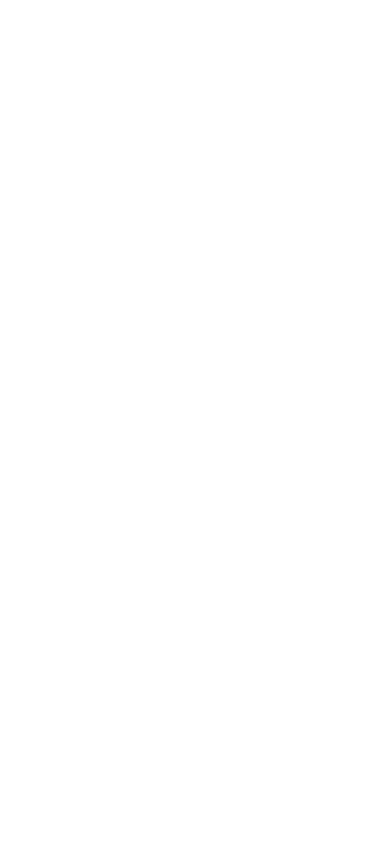
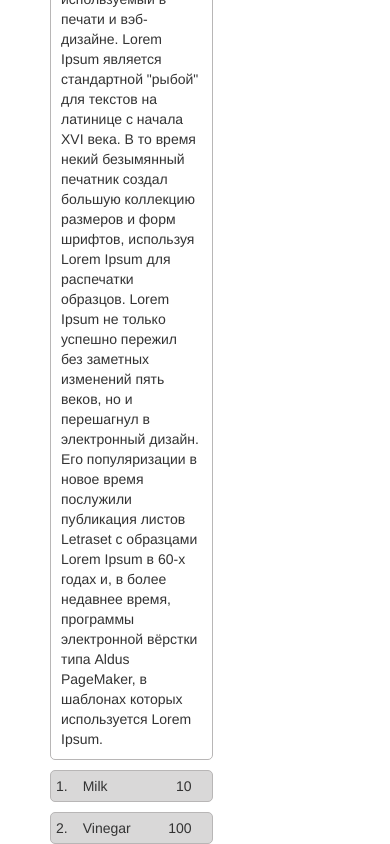
Before and after one commit to SergeyTitov2019/Recipe-App, an Angular app: page /recipes/0 in a window 390 px wide. Shown: the part 810-1654 px from the top of the page. Before the commit the page ends 844 px from the top, so only its background shows below. Built offline with nearby package versions, Linux system fonts and the light colour scheme.

Commit message:
part # 16. Forms [ 243 ]

```diff
--- a/src/app/app.module.ts
+++ b/src/app/app.module.ts
@@ -16,6 +16,7 @@
 import {AppRoutingModule} from "./app-routing/app-routing.module";
 import { RecipeStartComponent } from './components/recipes/recipe-start/recipe-start.component';
 import { RecipeEditComponent } from './components/recipes/recipe-edit/recipe-edit.component';
+import {RecipeService} from "./services/recipe.service";
 
 @NgModule({
   declarations: [
@@ -39,7 +40,7 @@
     ReactiveFormsModule,
     AppRoutingModule
   ],
-  providers: [],
+  providers: [RecipeService],
   bootstrap: [AppComponent]
 })
 export class AppModule {
--- a/src/app/components/recipes/recipe-edit/recipe-edit.component.ts
+++ b/src/app/components/recipes/recipe-edit/recipe-edit.component.ts
@@ -1,5 +1,5 @@
 import { Component, OnInit } from '@angular/core';
-import {ActivatedRoute, Params} from "@angular/router";
+import {ActivatedRoute, Params, Router} from "@angular/router";
 import {FormArray, FormControl, FormGroup, NgForm} from "@angular/forms";
 import {RecipeService} from "../../../services/recipe.service";
 import {Recipe} from "../recipe.model";
@@ -16,7 +16,8 @@
   recipeForm!: FormGroup;
 
   constructor(private route: ActivatedRoute,
-              private recipeService: RecipeService
+              private recipeService: RecipeService,
+              private router: Router
   ) { }
 
   ngOnInit(): void {
@@ -78,6 +79,7 @@
     }else{
       this.recipeService.addRecipe(this.recipeForm.value)
     }
+    this.onCancel()
   }
 
   onAddIngredient() {
@@ -92,8 +94,11 @@
 
   onDeleteIngredient(index: number) {
     console.log(index);
-    this.recipeService.deleteIngredients(index)
-    this.initForm()
+    (<FormArray>this.recipeForm.get('ingredients')).removeAt(index)
 
   }
+
+  onCancel() {
+    this.router.navigate(['../'], {relativeTo: this.route})
+  }
 }
--- a/src/app/components/recipes/recipes-detail/recipes-detail.component.css
+++ b/src/app/components/recipes/recipes-detail/recipes-detail.component.css
@@ -4,3 +4,32 @@
 li{
   cursor: pointer;
 }
+.ingredient-list-wrapper{
+  display: flex;
+  justify-content: flex-start;
+  margin-top: 1rem;
+  border: 1px solid #b8b6b6;
+  background-color: #d9d8d8;
+  border-radius: 5px;
+  padding: 5px;
+}
+span{
+  display: flex;
+  min-width: 5rem;
+}
+
+.ingredient-list {
+ display: flex;
+  justify-content: space-between;
+}
+.ingredient-list span:nth-child(2) {
+ display: flex;
+  justify-content: flex-end;
+}
+.description-list-wrapper{
+  margin-top: 3rem;
+  border: 1px solid #b8b6b6;
+  border-radius: 5px;
+  padding: 10px;
+
+}
--- a/src/app/components/recipes/recipes-detail/recipes-detail.component.html
+++ b/src/app/components/recipes/recipes-detail/recipes-detail.component.html
@@ -30,13 +30,19 @@
     </div>
   </div>
   <div class="row">
-    <div class="col-xs-12">
+    <div class="col-xs-6 description-list-wrapper">
       {{ recipe.description }}
     </div>
   </div>
-  <div class="row">
-    <div class="col-xs-12">
-      Ingredients
+  <div class="row" *ngFor="let ingredient of recipe.ingredients; let i = index">
+    <div class="col-xs-6 ingredient-list-wrapper" >
+      {{i+1}}.
+      <div class="col-xs-12 ingredient-list">
+        <span>{{ ingredient.name }}</span>
+        <span>{{ ingredient.amount }}</span>
+      </div>
+
+
     </div>
   </div>
 </div>
--- a/src/app/components/recipes/recipes-detail/recipes-detail.component.ts
+++ b/src/app/components/recipes/recipes-detail/recipes-detail.component.ts
@@ -37,6 +37,8 @@
   }
 
   onDeleteRecipe() {
+    this.recipeService.deleteRecipe(this.id)
+    this.router.navigate(['../'], {relativeTo: this.route})
 
   }
 }
--- a/src/app/components/recipes/recipes-list/recipes-item/recipes-item.component.html
+++ b/src/app/components/recipes/recipes-list/recipes-item/recipes-item.component.html
@@ -5,7 +5,7 @@
 >
   <div class="pull-left">
     <h4 class="list-group-item-heading">{{recipe.name}}</h4>
-    <p class="list-group-item-text">{{recipe.description}}</p>
+<!--    <p class="list-group-item-text">{{recipe.description}}</p>-->
   </div>
   <span class="pull-right">
           <img src="{{recipe.imagePath}}"
--- a/src/app/components/recipes/recipes-list/recipes-list.component.ts
+++ b/src/app/components/recipes/recipes-list/recipes-list.component.ts
@@ -1,16 +1,18 @@
-import { Component, OnInit } from '@angular/core';
+import {Component, OnDestroy, OnInit} from '@angular/core';
 import { Recipe } from "../recipe.model";
 import { RecipeService } from "../../../services/recipe.service";
 import { ActivatedRoute, Router } from "@angular/router";
+import {Subscription} from "rxjs";
 
 @Component({
   selector: 'app-recipes-list',
   templateUrl: './recipes-list.component.html',
   styleUrls: ['./recipes-list.component.css']
 })
-export class RecipesListComponent implements OnInit {
+export class RecipesListComponent implements OnInit, OnDestroy {
 
   recipes: Recipe[] = []
+  subscription: Subscription = new Subscription()
 
   constructor( private recipeService: RecipeService,
               private router: Router,
@@ -18,7 +20,7 @@
   ) { }
 
   ngOnInit(): void {
-    this.recipeService.recipeChanged.subscribe(
+    this.subscription = this.recipeService.recipeChanged.subscribe(
       (recipes: Recipe[]) => {
         this.recipes = recipes
       }
@@ -28,7 +30,9 @@
 
   onNewRecipe(){
     this.router.navigate(['new'], {relativeTo: this.route})
-
   }
 
+  ngOnDestroy() {
+    this.subscription.unsubscribe()
+  }
 }
--- a/src/app/components/recipes/recipes.component.ts
+++ b/src/app/components/recipes/recipes.component.ts
@@ -6,7 +6,6 @@
   selector: 'app-recipes',
   templateUrl: './recipes.component.html',
   styleUrls: ['./recipes.component.css'],
-  providers: [RecipeService]
 })
 export class RecipesComponent implements OnInit {
 
--- a/src/app/data/data.recipe.ts
+++ b/src/app/data/data.recipe.ts
@@ -2,19 +2,20 @@
 export const recipeList = [
   {
     name:'Greek Salad',
-    description:'Greek Salad Description',
+    description:'Lorem Ipsum - это текст-"рыба", часто используемый в печати и вэб-дизайне. Lorem Ipsum является стандартной "рыбой" для текстов на латинице с начала XVI века. В то время некий безымянный печатник создал большую коллекцию размеров и форм шрифтов, используя Lorem Ipsum для распечатки образцов. Lorem Ipsum не только успешно пережил без заметных изменений пять веков, но и перешагнул в электронный дизайн. Его популяризации в новое время послужили публикация листов Letraset с образцами Lorem Ipsum в 60-х годах и, в более недавнее время, программы электронной вёрстки типа Aldus PageMaker, в шаблонах которых используется Lorem Ipsum.',
     imagePath:'https://art-lunch.ru/content/uploads/2018/07/Greek_salad_01.jpg',
     ingredients: [{name: 'Milk', amount: 10}, {name: 'Vinegar', amount: 100}]
   },
   {
     name:'Tasty Steak',
-    description:'Tasty Stake Description',
+    description:'Lorem Ipsum - это текст-"рыба", часто используемый в печати и вэб-дизайне. Lorem Ipsum является стандартной "рыбой" для текстов на латинице с начала XVI века. В то время некий безымянный печатник создал большую коллекцию размеров и форм шрифтов, используя Lorem Ipsum для распечатки образцов. Lorem Ipsum не только успешно пережил без заметных изменений пять веков, но и перешагнул в электронный дизайн. Его популяризации в новое время послужили публикация листов Letraset с образцами Lorem Ipsum в 60-х годах и, в более недавнее время, программы электронной вёрстки типа Aldus PageMaker, в шаблонах которых используется Lorem Ipsum.',
     imagePath:'https://downshiftology.com/wp-content/uploads/2023/02/How-To-Make-Filet-Mignon-5.jpg',
     ingredients: [{name: 'Meat', amount: 10}, {name: 'Oil', amount: 100}, {name: 'Butter', amount: 20}, {name: 'Tomato', amount: 5}]
   },
   {
     name:'Pasta alla carbonara',
-    description:'«Pasta alla carbonara» Description',
+    description:'«Pasta alla carbonara» Description Lorem Ipsum - это текст-"рыба", часто используемый в печати и вэб-дизайне. Lorem Ipsum является стандартной "рыбой" для текстов на латинице с начала XVI века. В то время некий безымянный печатник создал большую коллекцию размеров и форм шрифтов, используя Lorem Ipsum для распечатки образцов. Lorem Ipsum не только успешно пережил без заметных изменений пять веков, но и перешагнул в электронный дизайн. Его популяризации в новое время послужили публикация листов Letraset с образцами Lorem Ipsum в 60-х годах и, в более недавнее время, программы электронной вёрстки типа Aldus PageMaker, в шаблонах которых используется Lorem Ipsum.',
+
     imagePath:'https://upload.wikimedia.org/wikipedia/commons/3/33/Espaguetis_carbonara.jpg',
     ingredients: [ {name: 'Spaghetti', amount: 300},{name: 'Meat', amount: 100}, {name: 'Oil', amount: 100}, {name: 'Butter', amount: 20}, {name: 'Cream', amount: 5}]
   },
--- a/src/app/services/recipe.service.ts
+++ b/src/app/services/recipe.service.ts
@@ -40,6 +40,11 @@
 
   deleteIngredients(index: number) {
     this.recipes.splice(index, 1)
+    this.recipeChanged.next(this.recipes.slice())
+  }
+  deleteRecipe(index: number) {
+    this.recipes.splice(index, 1)
+    this.recipeChanged.next(this.recipes.slice())
   }
 
 }
```
Also changed, not shown: src/app/components/recipes/recipe-edit/recipe-edit.component.html (+6 -3 lines).
